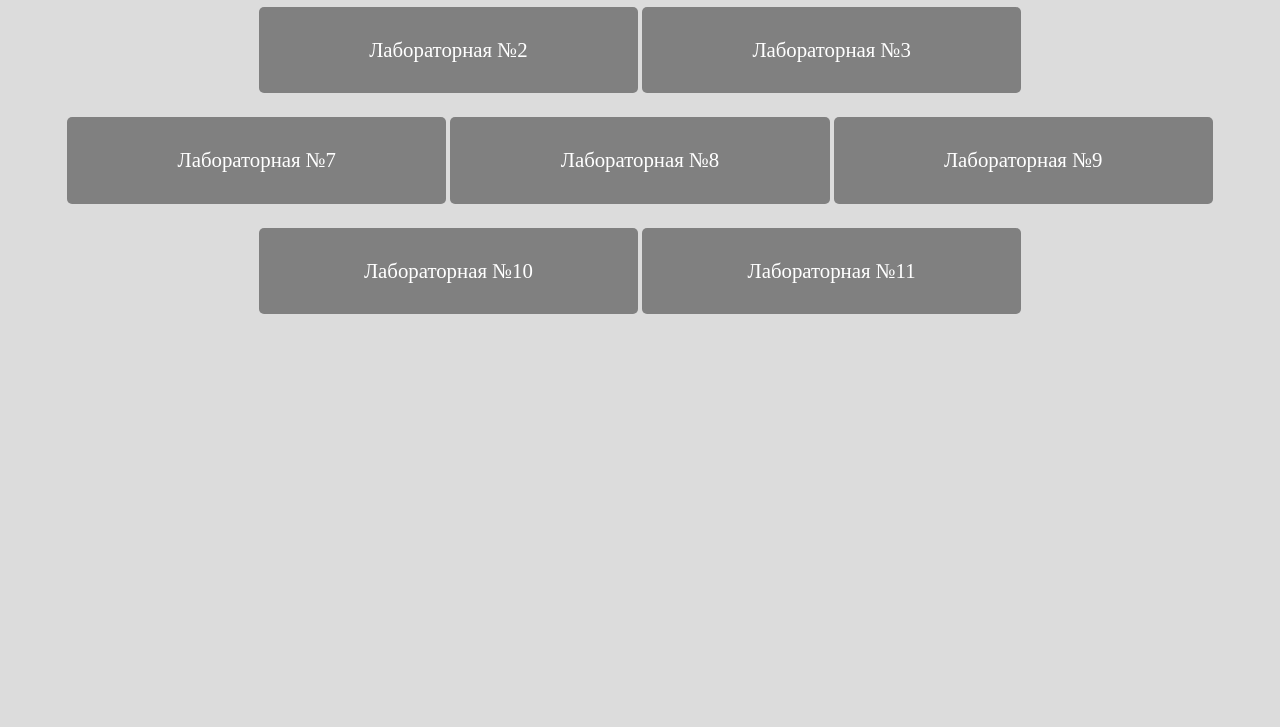
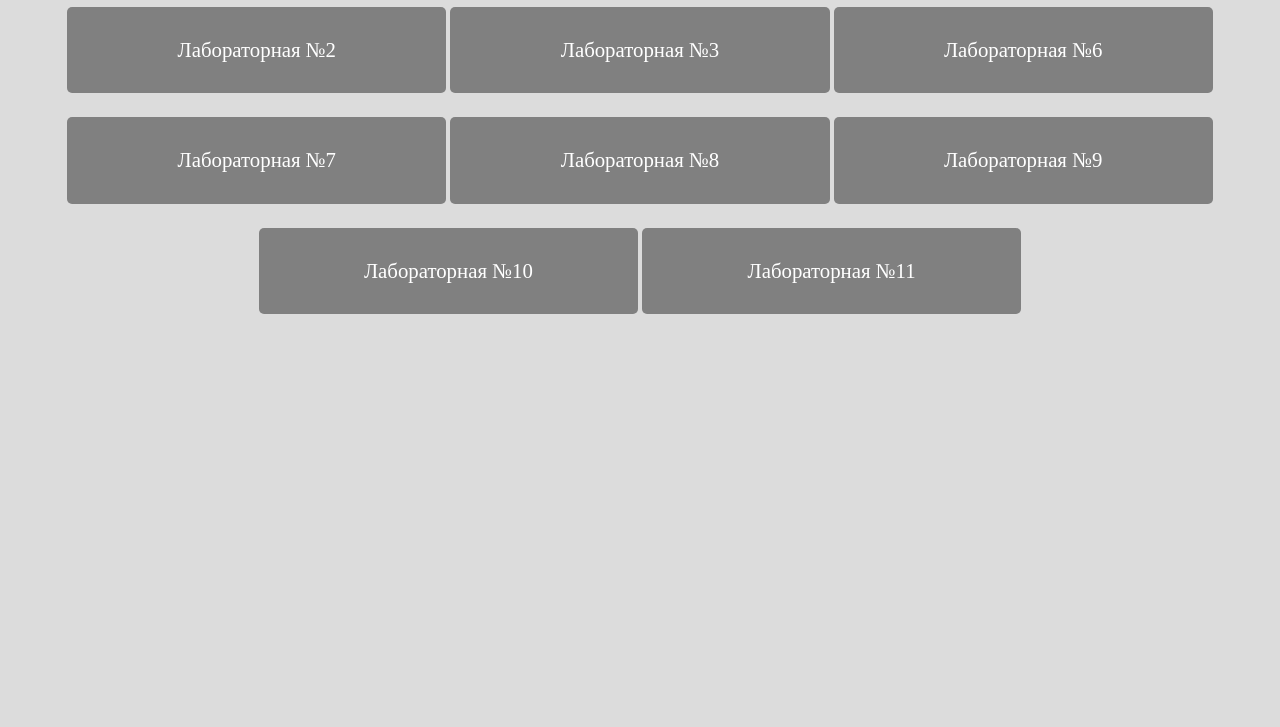
Before and after one commit to FL4MING/Bezopasnost, a plain HTML site: page index.html in a window 1280 px wide. Shown: the part 73-800 px from the top of the page. Drawn offline with Linux system fonts and the light colour scheme.

Commit message:
Update index.html

```diff
--- a/index.html
+++ b/index.html
@@ -32,7 +32,7 @@
 		<div>
 			<a class="buttons" href="https://github.com/FL4MING/Bezopasnost_2/">Лабораторная №2</a>
 			<a class="buttons" href="https://github.com/FL4MING/Bezopasnost_3">Лабораторная №3</a>
-			<!-- <a class="buttons" href="https://fl4ming.github.io/Proektirovanie_3/">Лабораторная №6</a> -->
+			<a class="buttons" href="https://github.com/FL4MING/Bezopasnost_6/">Лабораторная №6</a>
 		</div>
 		<div>
 			<a class="buttons" href="https://fl4ming.github.io/Bezopasnost_7/">Лабораторная №7</a>
```
